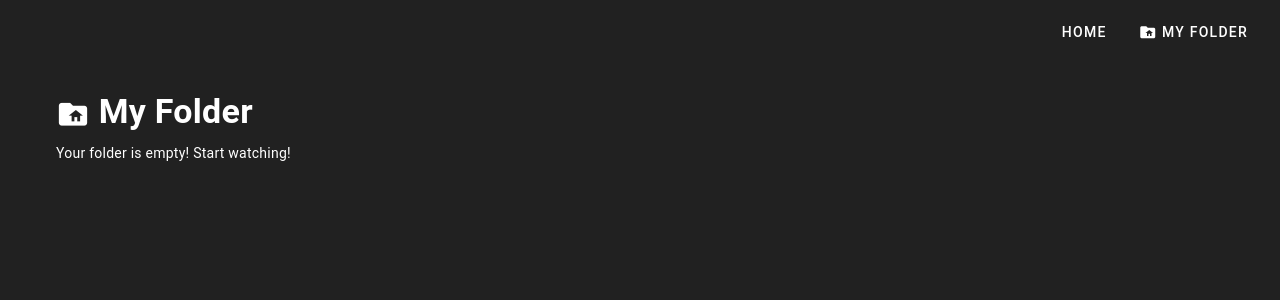
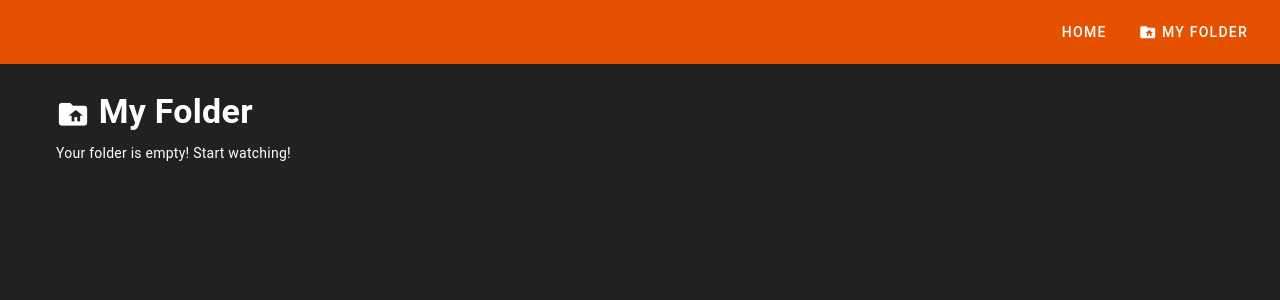
Before and after one commit to cinematicsthroughmyeyes/nopayyouwatch, a Nuxt app: page /watchlist in a window 1280 px wide. Shown: the top 300 px of the page. Built offline with nearby package versions, Linux system fonts and the light colour scheme.

Commit message:
wishlist v2

```diff
--- a/layouts/default.vue
+++ b/layouts/default.vue
@@ -14,11 +14,11 @@
 
 </template>
 <script setup>
-const color = ref('transparent')
+const color = ref('orange-darken-4')
 onMounted( () => {
-    window.onscroll = () => {
-      changeColor();
-    };
+    // window.onscroll = () => {
+    //   changeColor();
+    // };
 })
 
 const changeColor = () => {
```
